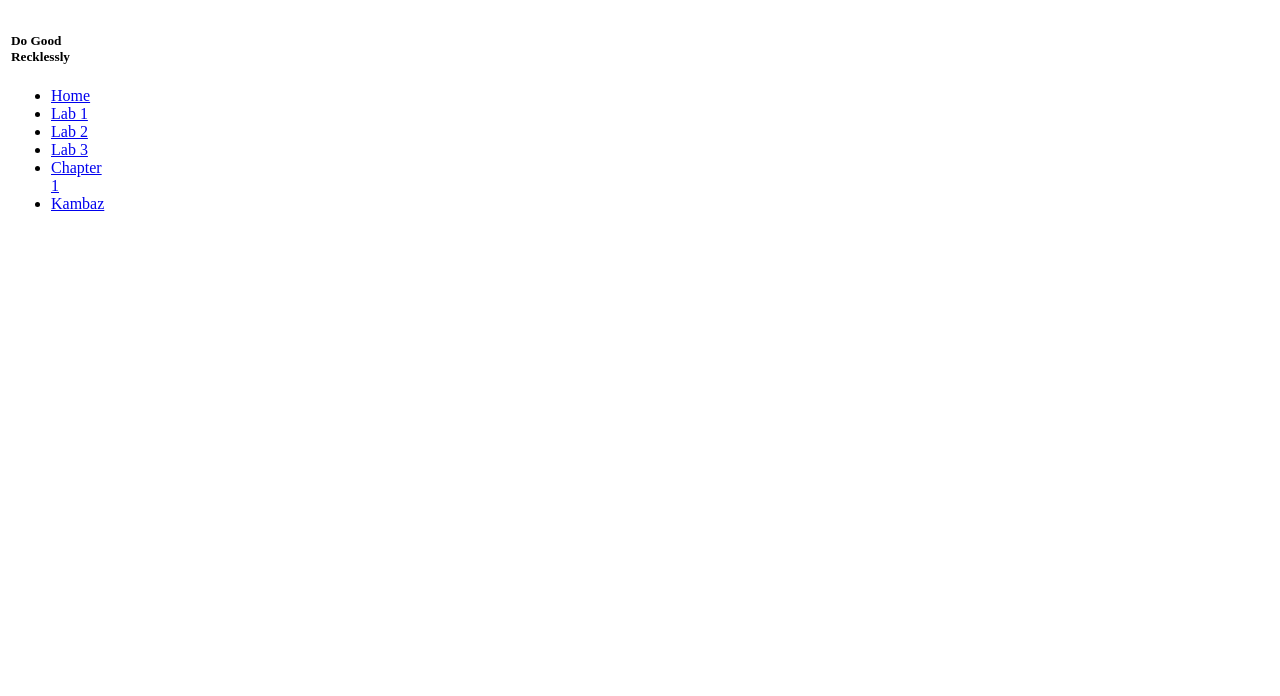
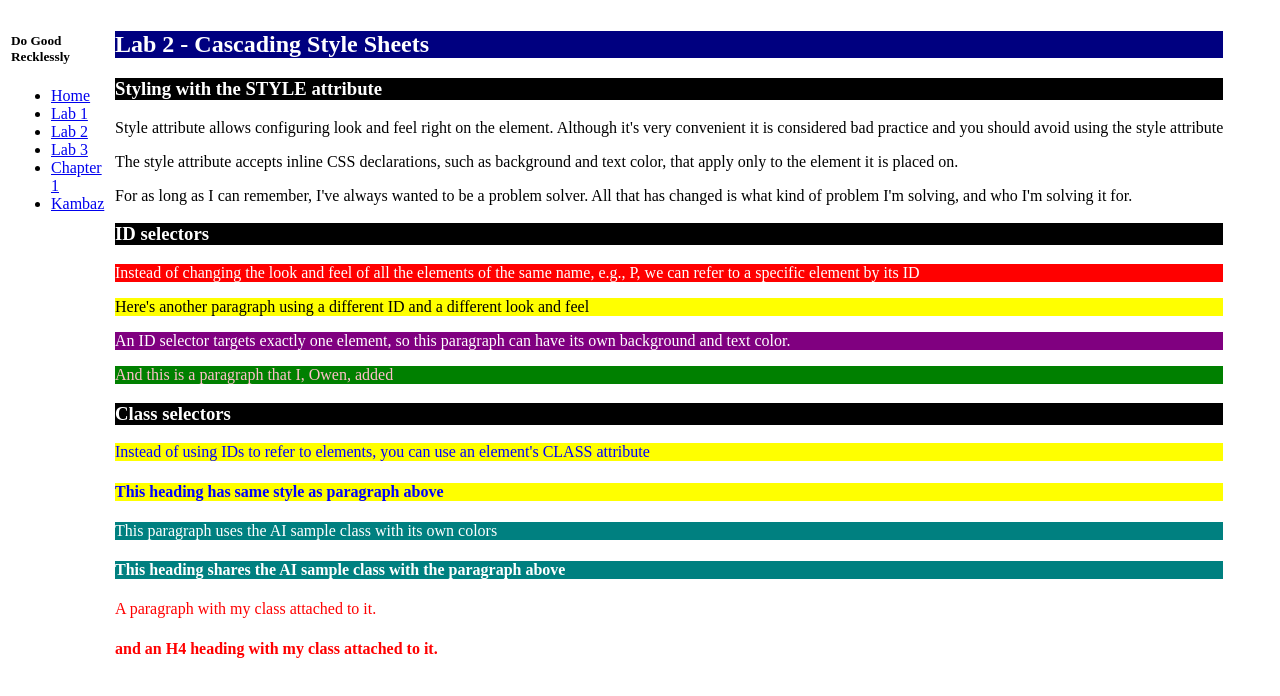
Before and after one commit to omathay/webdev-client, a Next.js app: page /labs/lab2 in a window 1280 px wide. Shown: the top 696 px of the page. Built offline with nearby package versions, Linux system fonts and the light colour scheme.

Commit message:
lab2 up to 2.1.5

```diff
--- /dev/null
+++ b/app/labs/lab2/index.css
@@ -0,0 +1,48 @@
+/* p {
+  background-color: green;
+  color: white;
+} */
+
+p#wd-id-selector-1 {
+    background-color: red;
+    color: white;
+}
+p#wd-id-selector-2 {
+    background-color: yellow;
+    color: black;
+}
+
+p#wd-ai-id-selector {
+    background-color: purple;
+    color: white;
+}
+
+p#wd-id-selector-3 {
+    background-color: green;
+    color: pink;
+}
+
+#wd-lab2 h2 {
+    background-color: navy;
+    color: white;
+}
+
+#wd-lab2 h3 {
+    background-color: black;
+    color: white;
+}
+
+.wd-class-selector {
+  background-color: yellow;
+  color: blue;
+}
+
+.wd-ai-class-selector {
+  background-color: teal;
+  color: white;
+}
+
+.wd-your-class {
+    background-color: white;
+    color: red;
+}
--- a/app/labs/lab2/page.tsx
+++ b/app/labs/lab2/page.tsx
@@ -1,3 +1,65 @@
+import "./index.css";
+
 export default function Lab2() {
-    return (<></>);
+  return (
+    <div id="wd-lab2">
+      <h2>Lab 2 - Cascading Style Sheets</h2>
+      <h3>Styling with the STYLE attribute</h3>
+      <p>
+        Style attribute allows configuring look and feel right on the
+        element. Although it&apos;s very convenient it is considered bad
+        practice and you should avoid using the style attribute
+      </p>
+      <p id="wd-ai-style-attr">
+        The style attribute accepts inline CSS declarations, such as background
+        and text color, that apply only to the element it is placed on.
+      </p>
+      <p>
+        For as long as I can remember, I&apos;ve always wanted to be a problem solver. All
+        that has changed is what kind of problem I&apos;m solving, and who I&apos;m solving
+        it for.
+      </p>
+      <div id="wd-css-id-selectors">
+        <h3>ID selectors</h3>
+        <p id="wd-id-selector-1">
+            Instead of changing the look and feel of all the
+            elements of the same name, e.g., P, we can refer to a
+            specific element by its ID
+        </p>
+        <p id="wd-id-selector-2">
+            Here&apos;s another paragraph using a different ID and a
+            different look and feel
+        </p>
+        <p id="wd-ai-id-selector">
+            An ID selector targets exactly one element, so this paragraph can
+            have its own background and text color.
+        </p>
+        <p id="wd-id-selector-3">
+            And this is a paragraph that I, Owen, added
+        </p>
+      </div>
+        <div id="wd-css-class-selectors">
+            <h3>Class selectors</h3>
+            <p className="wd-class-selector">
+                Instead of using IDs to refer to elements, you can use an
+                element&apos;s CLASS attribute
+            </p>
+            <h4 className="wd-class-selector">
+                This heading has same style as paragraph above
+            </h4>
+            <p className="wd-ai-class-selector">
+                This paragraph uses the AI sample class with its own colors
+            </p>
+            <h4 className="wd-ai-class-selector">
+                This heading shares the AI sample class with the paragraph above
+            </h4>
+        </div>
+        <p className="wd-your-class">
+            A paragraph with my class attached to it.
+        </p>
+        <h4 className="wd-your-class">
+            and an H4 heading with my class attached to it.
+        </h4>
+    </div>
+  );
 }
```
